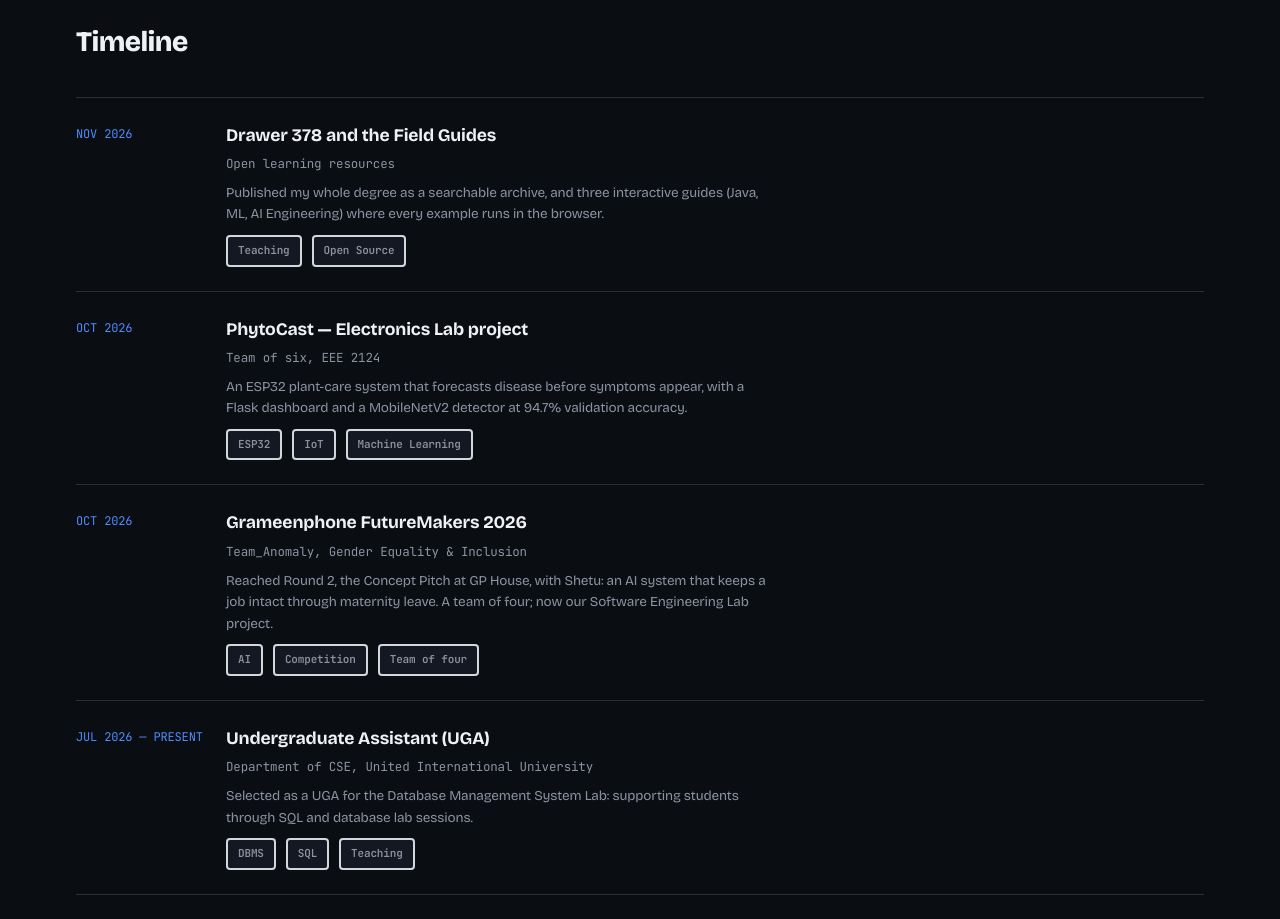
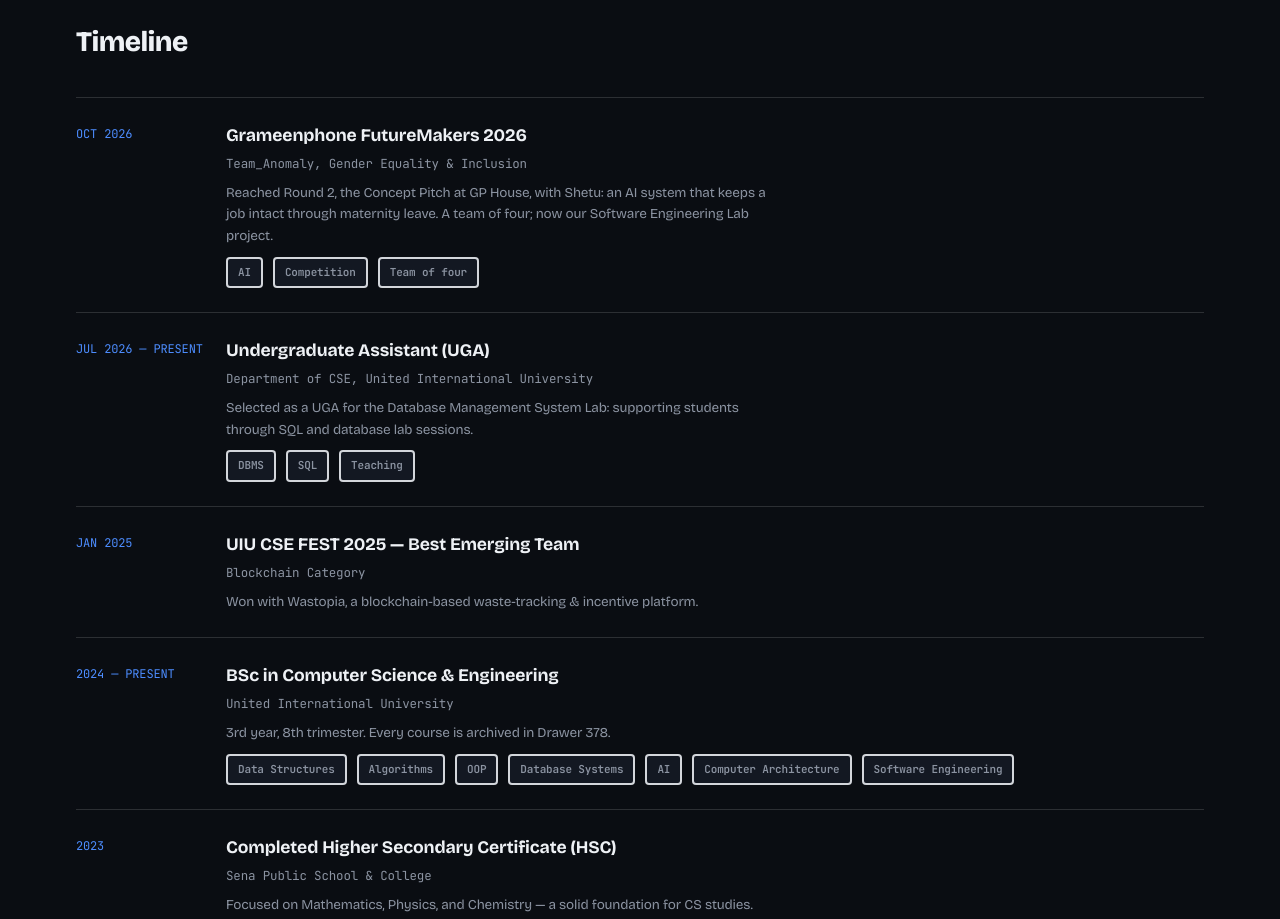
Before and after one commit to SpicyFalcon619/My-Portfolio, a Next.js app: page / in a window 1280 px wide. Shown: the part 2880-3799 px from the top of the page. Built offline with nearby package versions, Linux system fonts and the light colour scheme; no server answers.

Commit message:
Timeline: keep milestones only; projects stay under Selected Work

```diff
--- a/src/components/Timeline.tsx
+++ b/src/components/Timeline.tsx
@@ -3,20 +3,6 @@
 import ScrollReveal from './ScrollReveal';
 
 const ENTRIES = [
-  {
-    date: 'Nov 2026',
-    title: 'Drawer 378 and the Field Guides',
-    org: 'Open learning resources',
-    body: 'Published my whole degree as a searchable archive, and three interactive guides (Java, ML, AI Engineering) where every example runs in the browser.',
-    tags: ['Teaching', 'Open Source'],
-  },
-  {
-    date: 'Oct 2026',
-    title: 'PhytoCast — Electronics Lab project',
-    org: 'Team of six, EEE 2124',
-    body: 'An ESP32 plant-care system that forecasts disease before symptoms appear, with a Flask dashboard and a MobileNetV2 detector at 94.7% validation accuracy.',
-    tags: ['ESP32', 'IoT', 'Machine Learning'],
-  },
   {
     date: 'Oct 2026',
     title: 'Grameenphone FutureMakers 2026',
```
